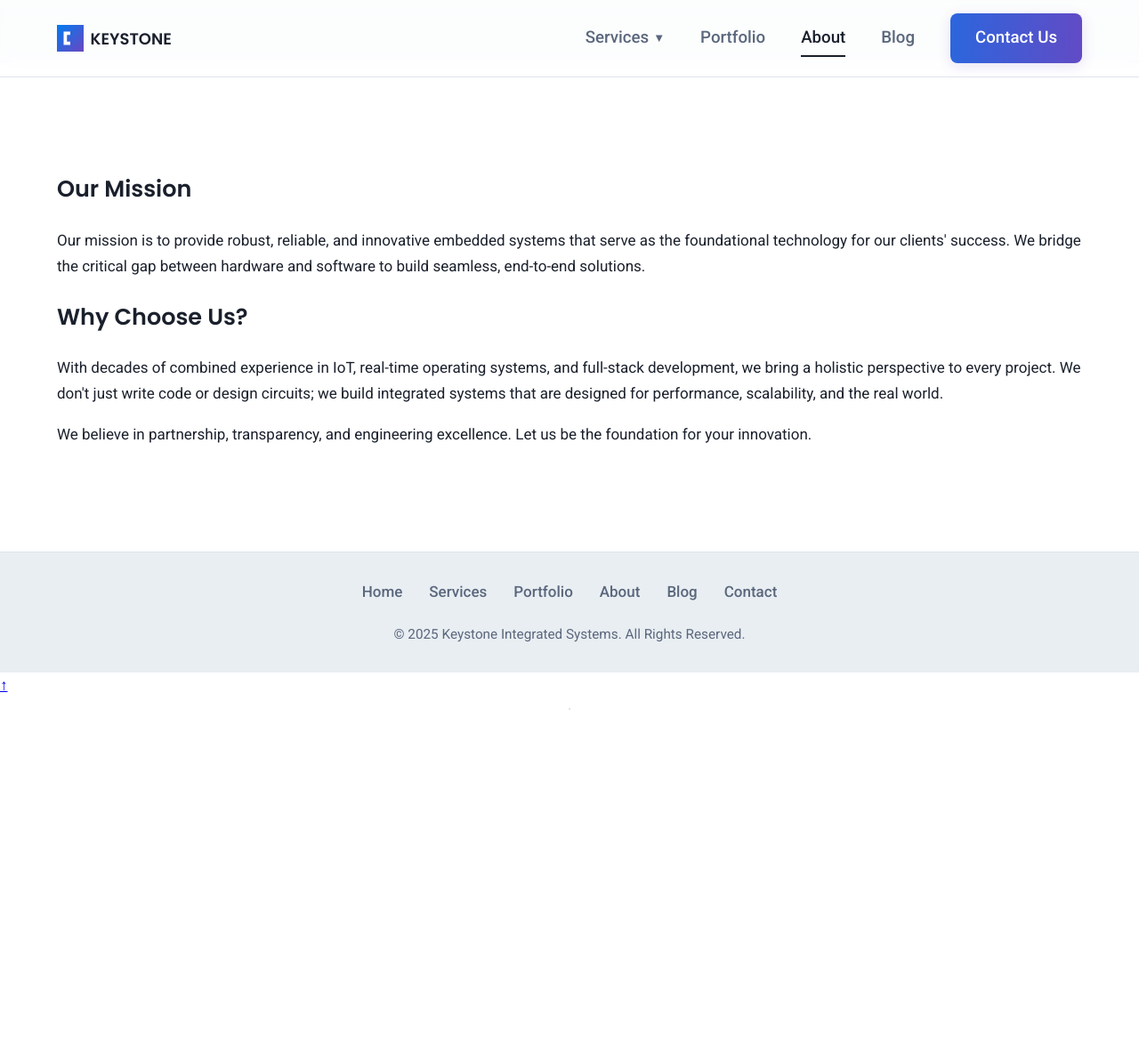
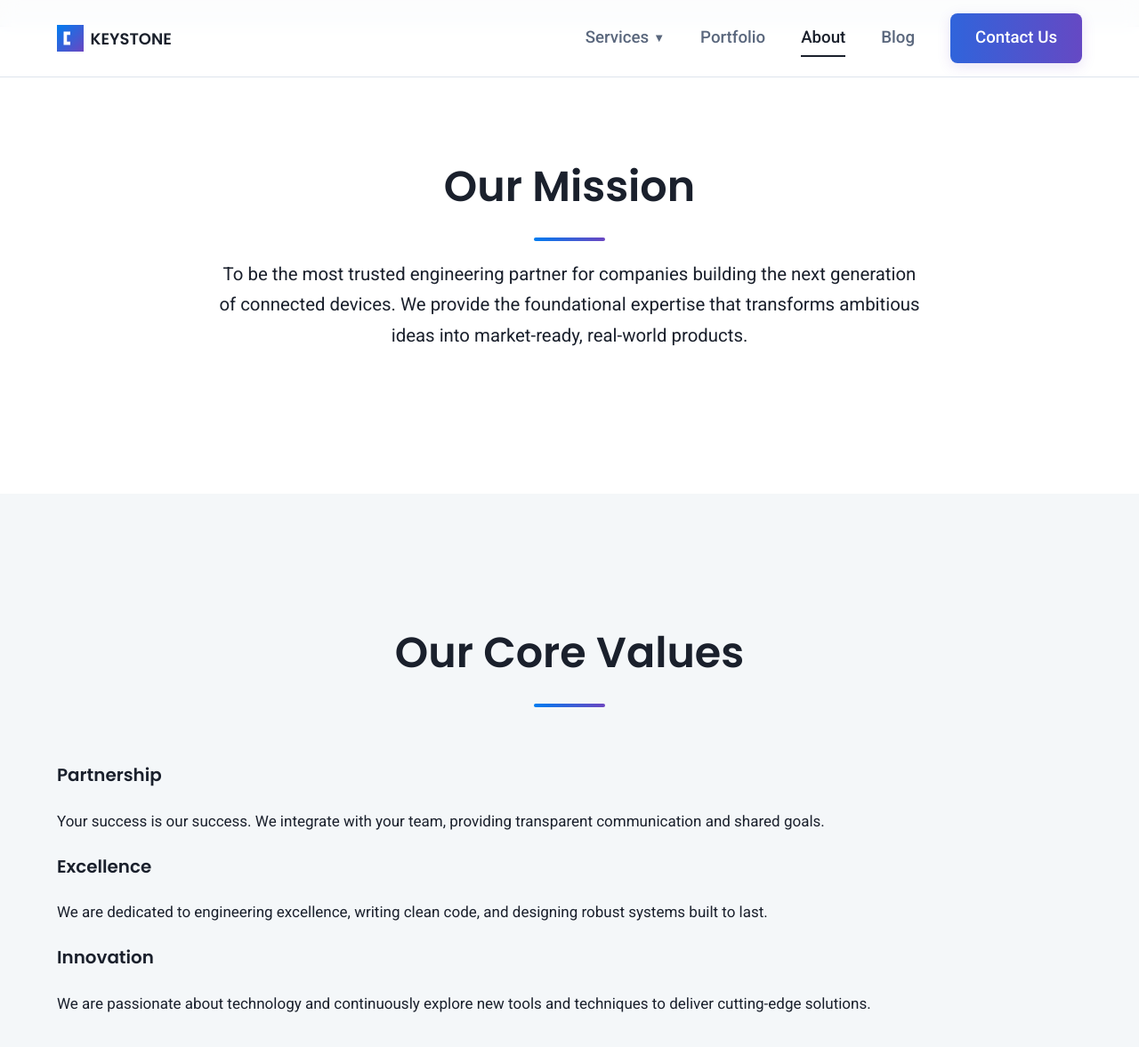
Before and after one commit to CircuitX-Systems/CircuitX-Systems.github.io, a Jekyll site: the page built from about.md, in a window 1280 px wide and 1400 px high, scrolled down 553 px. Shown: the top 1177 px of the window at 89% size. Built offline with Jekyll 4.4.1, drawn with Linux system fonts in a browser that asks for light colours; before the commit the page ends 1338 px from its top, so only the background shows below that; some of the changed text lies outside the part shown.

Commit message:
Update about.md

```diff
--- a/about.md
+++ b/about.md
@@ -2,7 +2,7 @@
 layout: default
 title: About Keystone Systems
 ---
-<div class="page-header section">
+<div class="page-header">
     <div class="container">
         <h1>About Us</h1>
         <p class="hero-description">Learn about our mission, our values, and the team driving innovation.</p>
@@ -11,12 +11,42 @@
 
 <section class="section">
     <div class="container">
-        <h2>Our Mission</h2>
-        <p>Our mission is to provide robust, reliable, and innovative embedded systems that serve as the foundational technology for our clients' success. We bridge the critical gap between hardware and software to build seamless, end-to-end solutions.</p>
-
-        <h2>Why Choose Us?</h2>
-        <p>With decades of combined experience in IoT, real-time operating systems, and full-stack development, we bring a holistic perspective to every project. We don't just write code or design circuits; we build integrated systems that are designed for performance, scalability, and the real world.</p>
-
-        <p>We believe in partnership, transparency, and engineering excellence. Let us be the foundation for your innovation.</p>
+        <div class="section-title">
+            <h2>Our Mission</h2>
+        </div>
+        <p style="text-align:center; max-width: 800px; margin: -40px auto 60px auto; font-size: 1.2em;">To be the most trusted engineering partner for companies building the next generation of connected devices. We provide the foundational expertise that transforms ambitious ideas into market-ready, real-world products.</p>
     </div>
 </section>
+
+<!-- NEW: Our Core Values Section -->
+<section class="section">
+    <div class="container">
+        <div class="section-title">
+            <h2>Our Core Values</h2>
+        </div>
+        <div class="values-grid">
+            <div class="value-card">
+                <h3>Partnership</h3>
+                <p>Your success is our success. We integrate with your team, providing transparent communication and shared goals.</p>
+            </div>
+            <div class="value-card">
+                <h3>Excellence</h3>
+                <p>We are dedicated to engineering excellence, writing clean code, and designing robust systems built to last.</p>
+            </div>
+            <div class="value-card">
+                <h3>Innovation</h3>
+                <p>We are passionate about technology and continuously explore new tools and techniques to deliver cutting-edge solutions.</p>
+            </div>
+        </div>
+    </div>
+</section>
+
+<!-- NEW: Our Journey Section -->
+<section class="section">
+    <div class="container">
+        <div class="section-title">
+            <h2>Our Journey</h2>
+        </div>
+        <p style="text-align:center; max-width: 800px; margin: -40px auto 0 auto;">Founded by a team of veteran embedded and cloud engineers, Keystone Systems was created to bridge the gap between hardware and software. We saw too many innovative products fail due to poor integration. As a startup, we are lean, agile, and passionately focused on providing the foundational engineering that we know is critical for success in the competitive IoT landscape.</p>
+    </div>
+</section>
```
